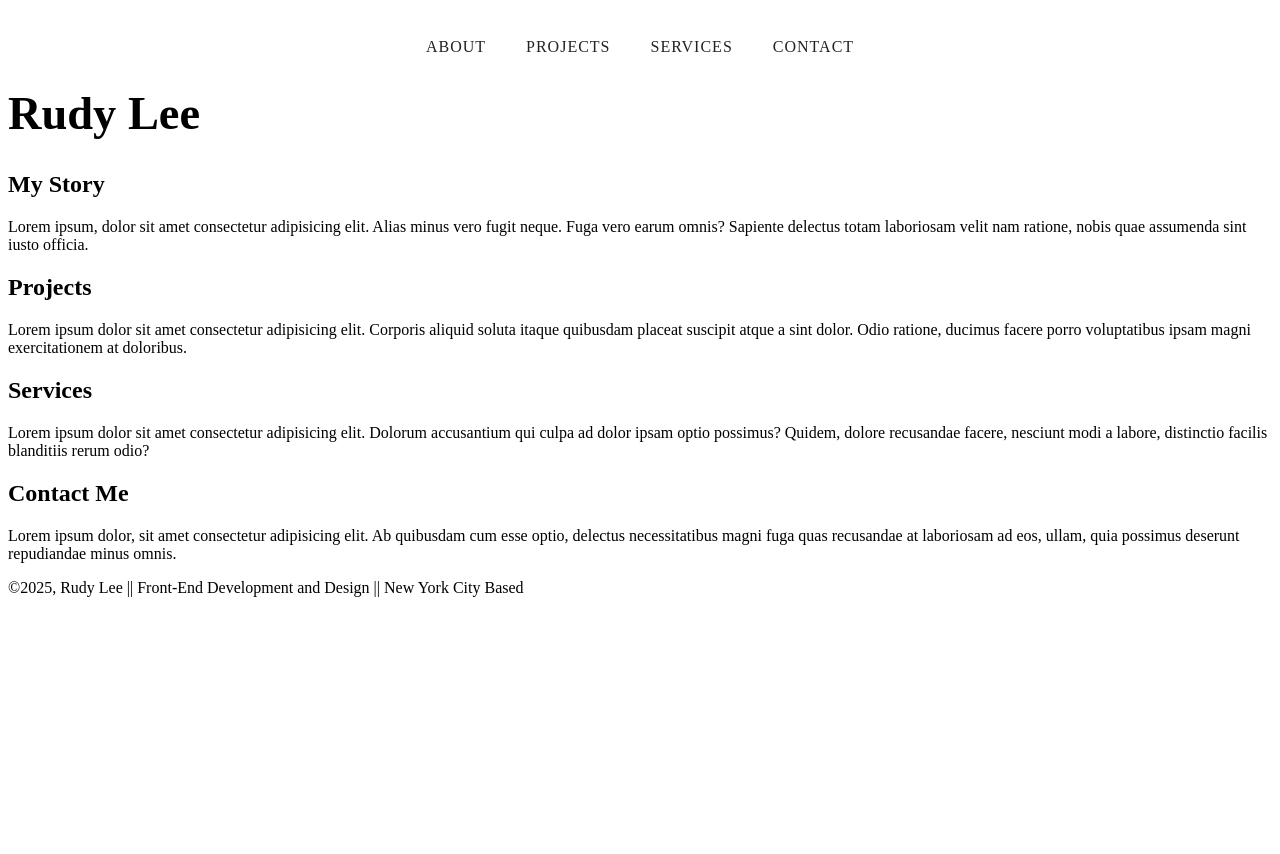
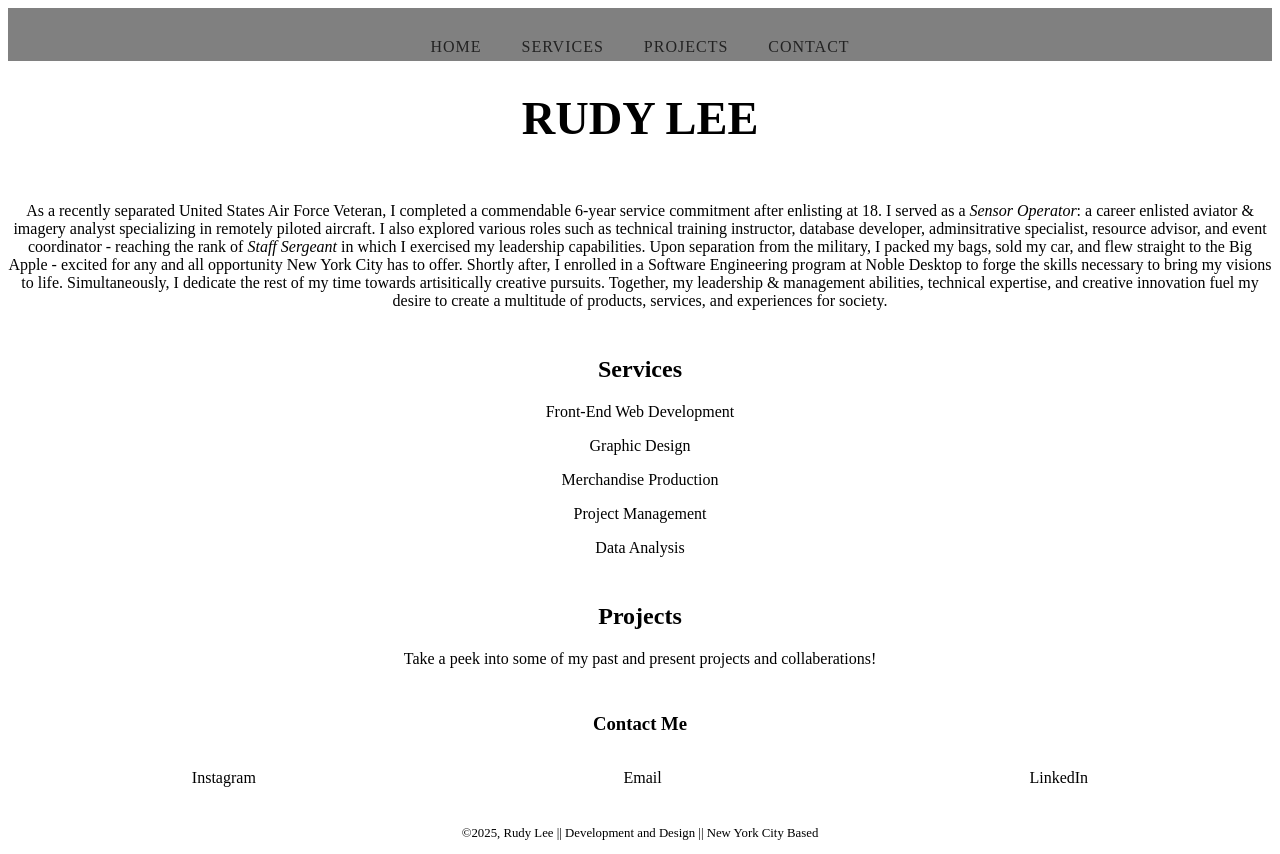
Before and after one commit to RudyLeeV/RudyLeeV.github.io, a plain HTML site: page index.html in a window 1280 px wide. Before the commit the page ends 800 px from the top, so only its background shows below. Drawn offline with Linux system fonts and the light colour scheme; files whose address does not match are found by name.

Commit message:
Reformatted webpage layout, restructrued some sections, edited bio and placeholders.

```diff
--- a/css/style.css
+++ b/css/style.css
@@ -15,9 +15,11 @@ ul {
 header {
     text-align: center;
     padding-top: 30px;
+    padding-bottom: 5px;
     position: sticky;
     top: 0;
-    background: fff;
+    background-color: grey;
+    /* opacity: 50%; */
     z-index: 99;
     box-shadow: 0 1px 4px rgba(0, 0, 0, 0.01);
 }
@@ -47,4 +49,22 @@ nav a:hover {
 
 h1 {
     font-size: 2.9em;
+    text-align: center;
+    text-transform: uppercase;
 }
+
+#home, #services, #projects, #contact {
+    text-align: center;
+    padding-top: 10px;
+}
+
+#contactInfo {
+    display: flex;
+    justify-content: space-around;
+    padding-bottom: 10px;
+}
+
+footer {
+    text-align: center;
+    font-size: 0.8em;
+}
--- a/index.html
+++ b/index.html
@@ -21,13 +21,12 @@
 </head>
 
 <body>
-
   <header>
     <nav>
       <ul>
-        <li><a href="#about">ABOUT</a></li>
+        <li><a href="#home">HOME</a></li>
+        <li><a href="#services">SERVICES</a></li>
         <li><a href="#projects">PROJECTS</a></li>
-        <li><a href="#services">SERVICES</a></li>
         <li><a href="#contact">CONTACT</a></li>
       </ul>
     </nav>
@@ -36,30 +35,37 @@
   <main>
     <h1>Rudy Lee</h1>
 
-    <section id="about">
-      <h2>My Story</h2>
-      <p>Lorem ipsum, dolor sit amet consectetur adipisicing elit. Alias minus vero fugit neque. Fuga vero earum omnis? Sapiente delectus totam laboriosam velit nam ratione, nobis quae assumenda sint iusto officia.</p>
+    <section id="home">
+      <p>As a recently separated United States Air Force Veteran, I completed a commendable 6-year service commitment after enlisting at 18. I served as a <em>Sensor Operator</em>: a career enlisted aviator & imagery analyst specializing in remotely piloted aircraft. I also explored various roles such as technical training instructor, database developer, adminsitrative specialist, resource advisor, and event coordinator - reaching the rank of <em>Staff Sergeant</em> in which I exercised my leadership capabilities. Upon separation from the military, I packed my bags, sold my car, and flew straight to the Big Apple - excited for any and all opportunity New York City has to offer. Shortly after, I enrolled in a Software Engineering program at Noble Desktop to forge the skills necessary to bring my visions to life. Simultaneously, I dedicate the rest of my time towards artisitically creative pursuits. Together, my leadership & management abilities, technical expertise, and creative innovation fuel my desire to create a multitude of products, services, and experiences for society.</p>
+    </section>
+
+    <section id="services">
+      <h2>Services</h2>
+      <p>Front-End Web Development</p>
+      <p>Graphic Design</p>
+      <p>Merchandise Production</p>
+      <p>Project Management</p>
+      <p>Data Analysis</p>
     </section>
 
     <section id="projects">
       <h2>Projects</h2>
-      <p>Lorem ipsum dolor sit amet consectetur adipisicing elit. Corporis aliquid soluta itaque quibusdam placeat suscipit atque a sint dolor. Odio ratione, ducimus facere porro voluptatibus ipsam magni exercitationem at doloribus.</p>
-    </section>
-
-    <section id="services">
-      <h2>Services</h2>
-      <p>Lorem ipsum dolor sit amet consectetur adipisicing elit. Dolorum accusantium qui culpa ad dolor ipsam optio possimus? Quidem, dolore recusandae facere, nesciunt modi a labore, distinctio facilis blanditiis rerum odio?</p>
+      <p>Take a peek into some of my past and present projects and collaberations!</p>
     </section>
 
     <section id="contact">
-      <h2>Contact Me</h2>
-      <p>Lorem ipsum dolor, sit amet consectetur adipisicing elit. Ab quibusdam cum esse optio, delectus necessitatibus magni fuga quas recusandae at laboriosam ad eos, ullam, quia possimus deserunt repudiandae minus omnis.</p>
+      <h3>Contact Me</h3>
+      <div id="contactInfo">
+        <p>Instagram</p>
+        <p>Email</p>
+        <p>LinkedIn</p>
+      </div>
     </section>
 
   </main>
 
   <footer>
-    <p>&copy;2025, Rudy Lee || Front-End Development and Design || New York City Based</p>
+    <p>&copy;2025, Rudy Lee || Development and Design || New York City Based</p>
   </footer>
 
   <script src="script.js"></script>
```
